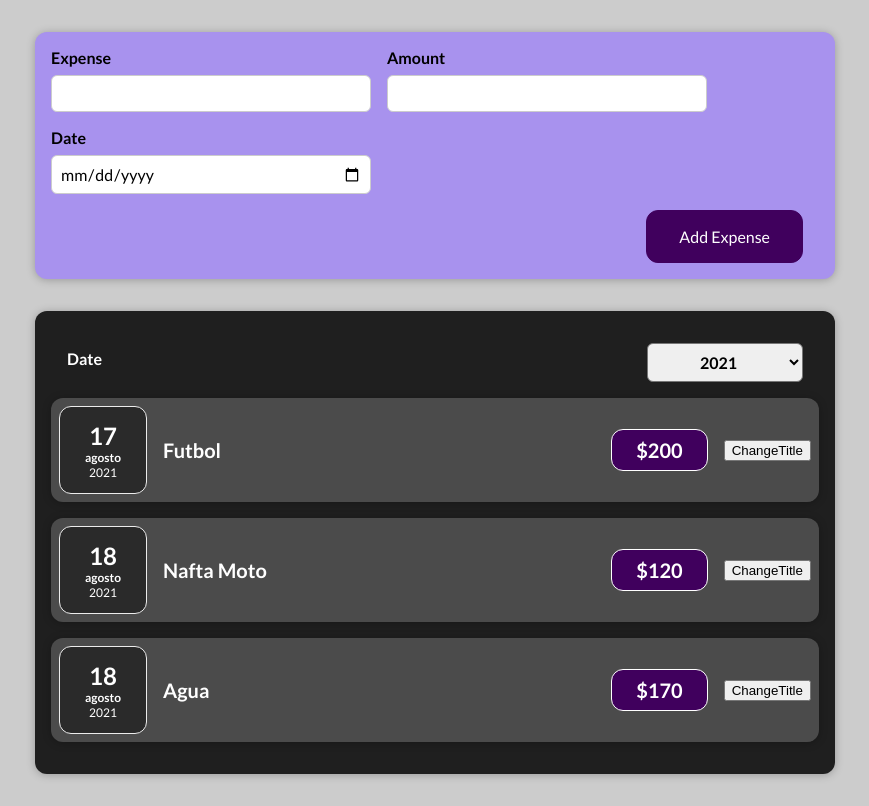
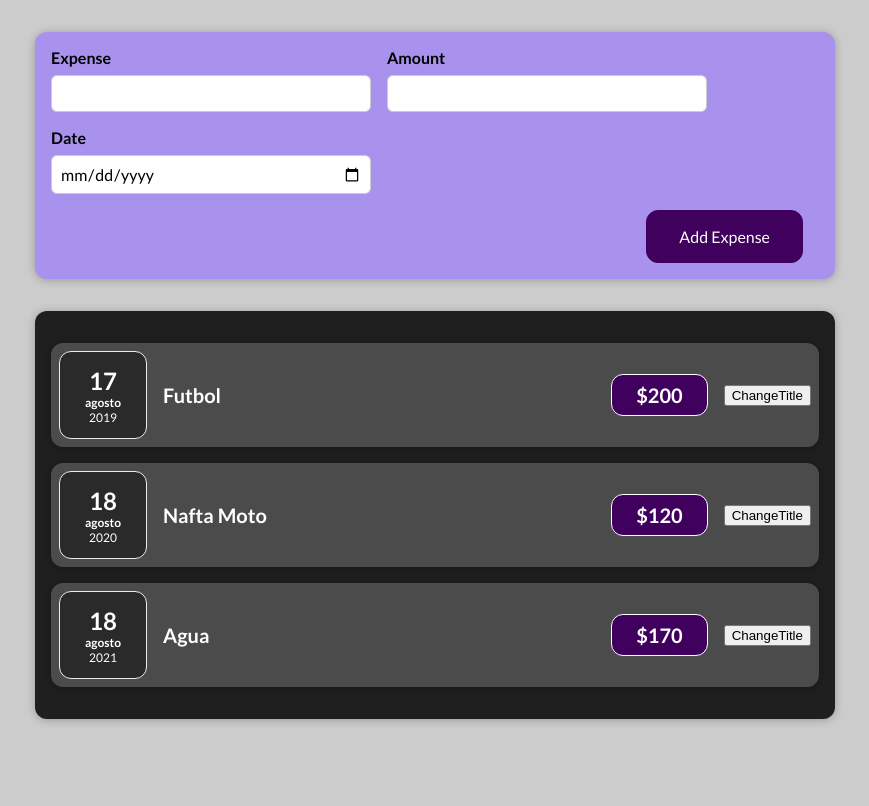
Before and after one commit to lucianoleyriaa/react-course, a React (Create React App) app: page / in a window 1280 px wide. Shown: the whole page, without its empty margins (205-1074 px from the left). Built offline with nearby package versions, Linux system fonts and the light colour scheme; the HTML template or start-up script is replaced by a standard one.

Commit message:
Se implemento el uso del estado para poder actualizar el array de los expenses cuando se agrega uno nuevo

```diff
--- a/src/App.js
+++ b/src/App.js
@@ -1,17 +1,17 @@
+import { useState } from "react";
 import Expenses from "./components/Expenses/Expenses";
 import NewExpense from "./components/Expenses/NewExpense/NewExpense";
 
-function App() {
 const expensesList = [
    {
       id: "1",
-         expenseDate: new Date(2021, 7, 17),
+      expenseDate: new Date(2019, 7, 17),
       expenseDescription: "Futbol",
       expensePrice: 200,
    },
    {
       id: "2",
-         expenseDate: new Date(2021, 7, 18),
+      expenseDate: new Date(2020, 7, 18),
       expenseDescription: "Nafta Moto",
       expensePrice: 120,
    },
@@ -23,14 +23,19 @@ function App() {
    },
 ];
 
+function App() {
+   const [expenses, setExpenses] = useState(expensesList);
+
    const addExpense = (expense) => {
-      expensesList.push(expense);
+      setExpenses((prevState) => {
+         return [expense, ...prevState];
+      });
    };
 
    return (
       <div className="App">
          <NewExpense addExpense={addExpense} />
-         <Expenses expensesList={expensesList} />
+         <Expenses expensesList={expenses} />
       </div>
    );
 }
--- a/src/components/Expenses/Expenses.js
+++ b/src/components/Expenses/Expenses.js
@@ -3,20 +3,26 @@ import Card from "../Card/Card";
 import FilterExpense from "./FilterExpense/FilterExpense";
 
 import classes from "./Expenses.module.css";
-import { Fragment } from "react";
+import { Fragment, useState } from "react";
 
 const Expenses = (props) => {
-   const expenses = props.expensesList;
+   // const expenses = props.expensesList;
+   // const [expenses, setFilteredExpenses] = useState(props.expensesList);
+   // const [defaultYear, setFilteredYear] = useState(new Date().getFullYear());
 
-   const filterByYear = (year) => {
-      console.log(year);
-   };
+   // const filterByYear = (year = defaultYear) => {
+   //    const filteredExpenses = props.expensesList.filter((expense) => {
+   //       return expense.expenseDate.getFullYear() === +year;
+   //    });
+   //    console.log(filteredExpenses);
+   //    setFilteredExpenses(filteredExpenses);
+   // };
 
    return (
       <Fragment>
          <Card className={classes.expenses}>
-            <FilterExpense filterByYear={filterByYear} />
-            {expenses.map((expense) => {
+            {/* <FilterExpense filterByYear={filterByYear} /> */}
+            {props.expensesList.map((expense) => {
                return <ExpenseItem data={expense} key={expense.id} />;
             })}
          </Card>
--- a/src/components/Expenses/NewExpense/ExpenseForm/ExpenseForm.js
+++ b/src/components/Expenses/NewExpense/ExpenseForm/ExpenseForm.js
@@ -30,9 +30,9 @@ const ExpenseForm = (props) => {
       e.preventDefault();
 
       const expenseData = {
-         title: enteredTitle,
-         amount: enteredAmount,
-         date: enteredDate,
+         expenseDescription: enteredTitle,
+         expensePrice: enteredAmount,
+         expenseDate: new Date(enteredDate),
       };
 
       props.saveExpenseData(expenseData);
```
Lines whose indentation alone changed are shown as unchanged.
